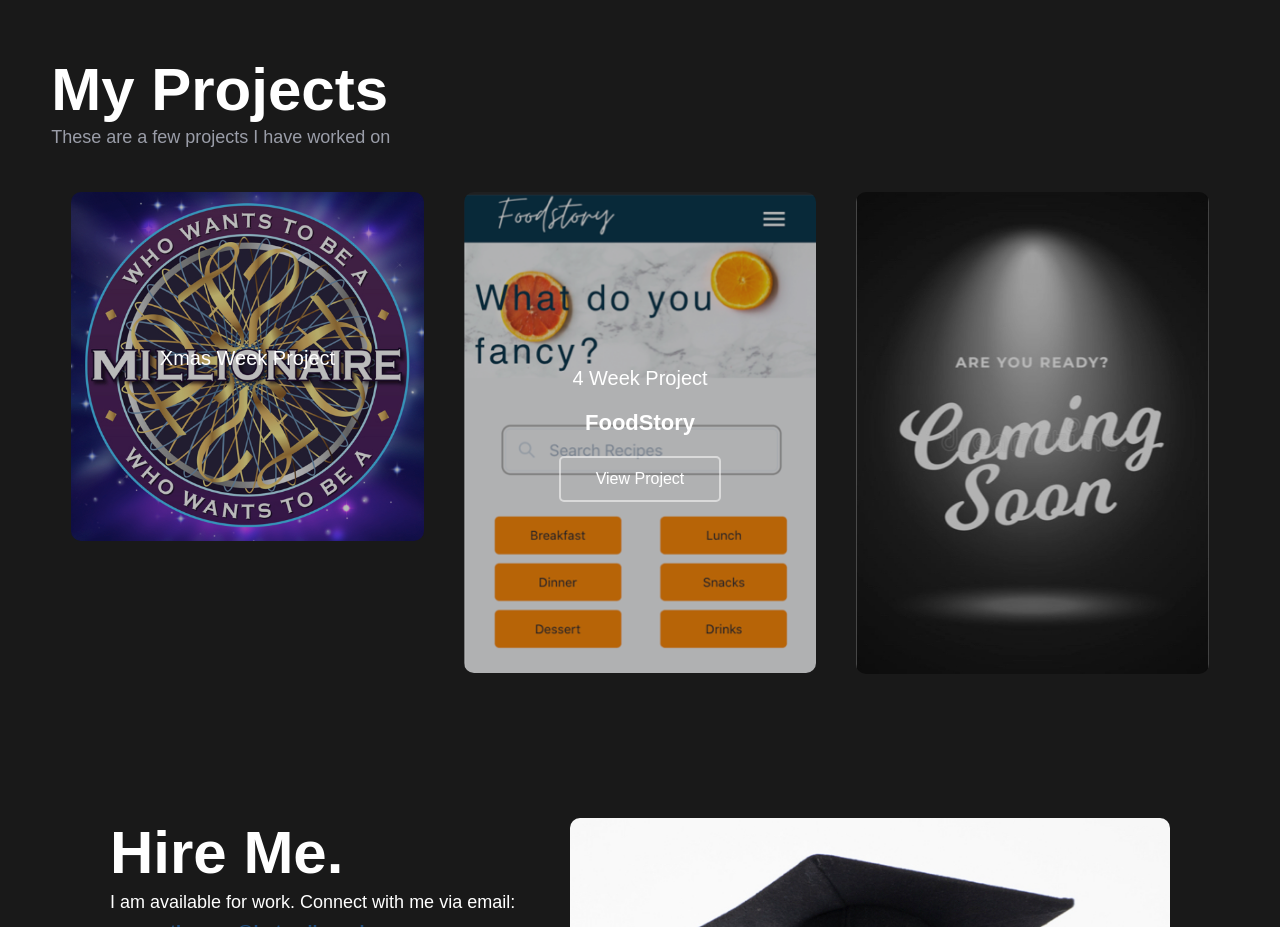
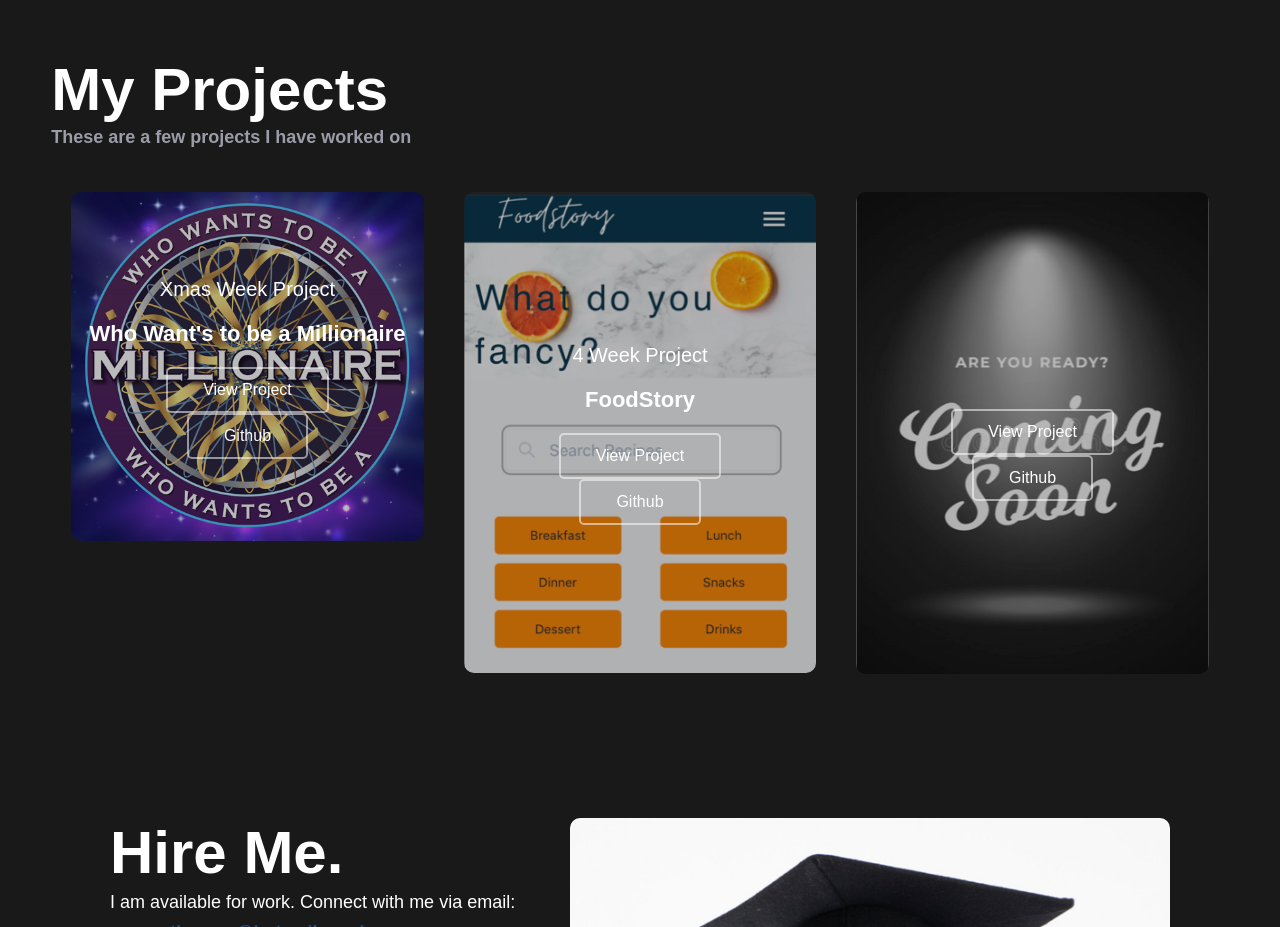
Before and after one commit to waynethrower/myPortfolio, a React (Create React App) app in the folder portfolio/: page / in a window 1280 px wide. Shown: the part 1400-2327 px from the top of the page. Built offline with nearby package versions, Linux system fonts and the light colour scheme.

Commit message:
Created Project Component and behaves as before

```diff
--- a/portfolio/src/Project.css
+++ b/portfolio/src/Project.css
@@ -1,40 +1,5 @@
 .project {
   background-color: #191919;
-}
-img.project__img {
-  border-radius: 10px;
-  width: 100%;
-  object-fit: cover;
-  transition: 0.4s;
-  opacity: 0.7;
-  position: relative;
-}
-img.project__img::after {
-  content: "";
-  width: 100%;
-  height: 100%;
-  background-color: #000;
-  z-index: 1;
-  opacity: 1;
-}
-.mask__effect {
-  width: 100%;
-  height: 100%;
-  position: absolute;
-  top: 0;
-  left: 0;
-  background-color: #1f4b7a;
-  border-radius: 10px;
-  transition: 0.4s;
-  opacity: 0.3;
-  display: none;
-}
-.project__box:hover .mask__effect {
-  display: inline;
-  transform: scale(1.1);
-}
-.project__box:hover img.project__img {
-  transform: scale(1.1);
 }
 
 h1.project__heading {
@@ -49,67 +14,5 @@ h1.project__heading {
 p.heading {
   font-size: 18px;
   line-height: 20px;
-  font-weight: 400;
+  font-weight: 600;
 }
-
-.project__meta.absolute {
-  top: 0%;
-  left: 0%;
-  display: flex;
-  height: 100%;
-  align-items: center;
-  justify-content: center;
-  flex-direction: column;
-  flex-wrap: wrap;
-  border-radius: 10px;
-  width: 100%;
-}
-h5.project__text {
-  font-weight: 400;
-  font-size: 20px;
-  padding-bottom: 20px;
-}
-h4.project__text {
-  font-size: 22px;
-  font-family: Poppins, sans-serif;
-  font-weight: 700;
-  padding-bottom: 20px;
-}
-a.project__btn {
-  padding: 12px 35px;
-  border: 2px solid #ffffff87;
-  border-radius: 5px;
-  transition: 0.4s ease;
-}
-a.project__btn:hover {
-  background-color: #1f4b7a;
-  border: 2px solid #1f4b7a;
-}
-button.btn {
-  padding: 15px 20px;
-  font-size: 18px;
-  font-weight: 500;
-  border-radius: 5px;
-  border: 2px solid #1f4b7a;
-  background-color: #1f4b7a;
-  color: #fff !important;
-  text-transform: uppercase;
-  letter-spacing: 2px;
-  transition: 0.4s all ease;
-}
-button.view__more:hover {
-  background-color: #fff;
-  border: 2px solid #1f4b7a;
-  color: #1f4b7a !important;
-}
-/* RESPONSIVE */
-@media only screen and (max-width: 1024px) {
-  h5.project__text {
-    font-weight: 400;
-    font-size: 20px;
-    padding-bottom: 20px;
-  }
-  h4.project__text {
-    font-size: 18px;
-  }
-}
--- a/portfolio/src/Project.js
+++ b/portfolio/src/Project.js
@@ -7,6 +7,9 @@ import "./Project.css"
 import Project1 from "./img/xmasPrj.jpg"
 import Project2 from "./img/4weekProject.png"
 import Project3 from "./img/cs.jpg"
+
+//components
+import ProjectCard from "./components/projectcard"
 
 function Project() {
   return (
@@ -19,128 +22,27 @@ function Project() {
           </p>
         </div>
         <div className="row">
-          <div className="col__3">
-            <div className="project__box pointer relative">
-              <div className="project__box__img pointer relative">
-                <div className="project__img__box">
-                  <img src={Project1} alt="" className="project__img" />
-                </div>
-                <div className="mask__effect"></div>
-              </div>
-              <div className="project__meta absolute">
-                <h5 className="project__text">Xmas Week Project</h5>
-                {/* <h4 className="project__text">
-                </h4> */}
-                {/* <a href="#" className="project__btn">
-                  View Project
-                </a> */}
-              </div>
-            </div>
-          </div>
-
-          <div className="col__3">
-            <div className="project__box pointer relative">
-              <div className="project__box__img pointer relative">
-                <div className="project__img__box">
-                  <img src={Project2} alt="" className="project__img" />
-                </div>
-                <div className="mask__effect"></div>
-              </div>
-              <div className="project__meta absolute">
-                <h5 className="project__text">4 Week Project</h5>
-                <h4 className="project__text">FoodStory</h4>
-                <a
-                  href="https://food-story.netlify.app/"
-                  target="_new"
-                  className="project__btn"
-                >
-                  View Project
-                </a>
-              </div>
-            </div>
-          </div>
-
-          <div className="col__3">
-            <div className="project__box pointer relative">
-              <div className="project__box__img pointer relative">
-                <div className="project__img__box">
-                  <img src={Project3} alt="" className="project__img" />
-                </div>
-                <div className="mask__effect"></div>
-              </div>
-              <div className="project__meta absolute">
-                {/* <h5 className="project__text"></h5>
-                <h4 className="project__text"></h4> */}
-                {/* <a href="#" className="project__btn">
-                  View Details
-                </a> */}
-              </div>
-            </div>
-          </div>
-          {/*
-          <div className="col__3">
-            <div className="project__box pointer relative">
-              <div className="project__box__img pointer relative">
-                <div className="project__img__box">
-                  <img src={Project4} alt="" className="project__img" />
-                </div>
-                <div className="mask__effect"></div>
-              </div>
-              <div className="project__meta absolute">
-                <h5 className="project__text">Development</h5>
-                <h4 className="project__text">
-                  Getting tickets to the big show
-                </h4>
-                <a href="#" className="project__btn">
-                  View Details
-                </a>
-              </div>
-            </div>
-          </div>
-
-          <div className="col__3">
-            <div className="project__box pointer relative">
-              <div className="project__box__img pointer relative">
-                <div className="project__img__box">
-                  <img src={Project3} alt="" className="project__img" />
-                </div>
-                <div className="mask__effect"></div>
-              </div>
-              <div className="project__meta absolute">
-                <h5 className="project__text">Development</h5>
-                <h4 className="project__text">
-                  Getting tickets to the big show
-                </h4>
-                <a href="#" className="project__btn">
-                  View Details
-                </a>
-              </div>
-            </div>
-          </div> */}
-
-          {/* <div className="col__3">
-            <div className="project__box pointer relative">
-              <div className="project__box__img pointer relative">
-                <div className="project__img__box">
-                  <img src={Project4} alt="" className="project__img" />
-                </div>
-                <div className="mask__effect"></div>
-              </div>
-              <div className="project__meta absolute">
-                <h5 className="project__text">Development</h5>
-                <h4 className="project__text">
-                  Getting tickets to the big show
-                </h4>
-                <a href="#" className="project__btn">
-                  View Details
-                </a>
-              </div>
-            </div>
-          </div> */}
-
-          {/* <div className="view__more__btn d__flex align__items__center justify__content__center pxy__30">
-            <button className="view__more pointer btn">View more</button>
-          </div> */}
+          <ProjectCard
+            projectImg={Project1}
+            projectHeading={"Xmas Week Project"}
+            projectName={"Who Want's to be a Millionaire"}
+            projectLink={"/#"}
+            codeLink={"/#"}
+          />
+          <ProjectCard
+            projectImg={Project2}
+            projectHeading={"4 Week Project"}
+            projectName={"FoodStory"}
+            projectLink={"/#"}
+            codeLink={"/#"}
+          />
+          <ProjectCard
+            projectImg={Project3}
+            projectHeading={" "}
+            projectName={" "}
+            projectLink={"/#"}
+            codeLink={"/#"}
+          />
         </div>
       </div>
     </div>
--- a/portfolio/src/components/projectcard/ProjectCard.css
+++ b/portfolio/src/components/projectcard/ProjectCard.css
@@ -0,0 +1,104 @@
+img.project__img {
+  border-radius: 10px;
+  width: 100%;
+  object-fit: cover;
+  transition: 0.4s;
+  opacity: 0.7;
+  position: relative;
+}
+
+img.project__img::after {
+  content: "";
+  width: 100%;
+  height: 100%;
+  background-color: #000;
+  z-index: 1;
+  opacity: 1;
+}
+
+.mask__effect {
+  width: 100%;
+  height: 100%;
+  position: absolute;
+  top: 0;
+  left: 0;
+  background-color: #1f4b7a;
+  border-radius: 10px;
+  transition: 0.4s;
+  opacity: 0.3;
+  display: none;
+}
+
+.project__box:hover .mask__effect {
+  display: inline;
+  transform: scale(1.1);
+}
+
+.project__box:hover img.project__img {
+  transform: scale(1.1);
+}
+
+.project__meta.absolute {
+  top: 0%;
+  left: 0%;
+  display: flex;
+  height: 100%;
+  align-items: center;
+  justify-content: center;
+  flex-direction: column;
+  flex-wrap: wrap;
+  border-radius: 10px;
+  width: 100%;
+}
+h1.project__text {
+  font-weight: 400;
+  font-size: 20px;
+  padding-bottom: 20px;
+}
+h2.project__text {
+  font-size: 22px;
+  font-family: Poppins, sans-serif;
+  font-weight: 700;
+  padding-bottom: 20px;
+  text-align: center;
+}
+
+a.project__btn {
+  padding: 12px 35px;
+  border: 2px solid #ffffff87;
+  border-radius: 5px;
+  transition: 0.4s ease;
+}
+a.project__btn:hover {
+  background-color: #1f4b7a;
+  border: 2px solid #1f4b7a;
+}
+
+button.btn {
+  padding: 15px 20px;
+  font-size: 18px;
+  font-weight: 500;
+  border-radius: 5px;
+  border: 2px solid #1f4b7a;
+  background-color: #1f4b7a;
+  color: #fff !important;
+  text-transform: uppercase;
+  letter-spacing: 2px;
+  transition: 0.4s all ease;
+}
+button.view__more:hover {
+  background-color: #fff;
+  border: 2px solid #1f4b7a;
+  color: #1f4b7a !important;
+}
+/* RESPONSIVE */
+@media only screen and (max-width: 1024px) {
+  h1.project__text {
+    font-weight: 400;
+    font-size: 20px;
+    padding-bottom: 20px;
+  }
+  h2.project__text {
+    font-size: 18px;
+  }
+}
--- a/portfolio/src/components/projectcard/index.js
+++ b/portfolio/src/components/projectcard/index.js
@@ -0,0 +1,39 @@
+import React from "react"
+
+//styling
+import "./ProjectCard.css"
+
+function ProjectCard({
+  projectImg,
+  projectHeading,
+  projectName,
+  projectLink,
+  codeLink,
+}) {
+  return (
+    <>
+      <div className="col__3">
+        <div className="project__box pointer relative">
+          <div className="project__box__img pointer relative">
+            <div className="project__img__box">
+              <img src={projectImg} alt="" className="project__img" />
+            </div>
+            <div className="mask__effect"></div>
+          </div>
+          <div className="project__meta absolute">
+            <h1 className="project__text">{projectHeading} </h1>
+            <h2 className="project__text">{projectName}</h2>
+            <a href={projectLink} target="_new" className="project__btn">
+              View Project
+            </a>
+            <a href={codeLink} target="_new" className="project__btn">
+              Github
+            </a>
+          </div>
+        </div>
+      </div>
+    </>
+  )
+}
+
+export default ProjectCard
```
Also changed, not shown: 1 other file (tests, documents, lock files or other folders).
